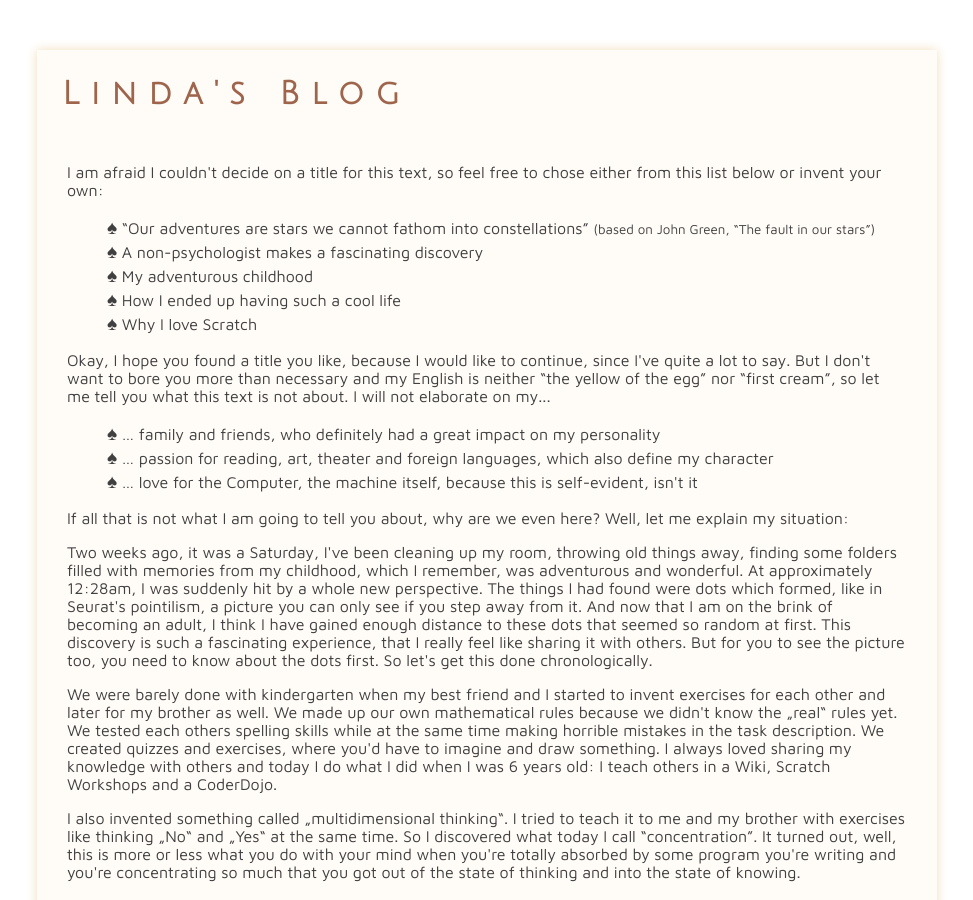
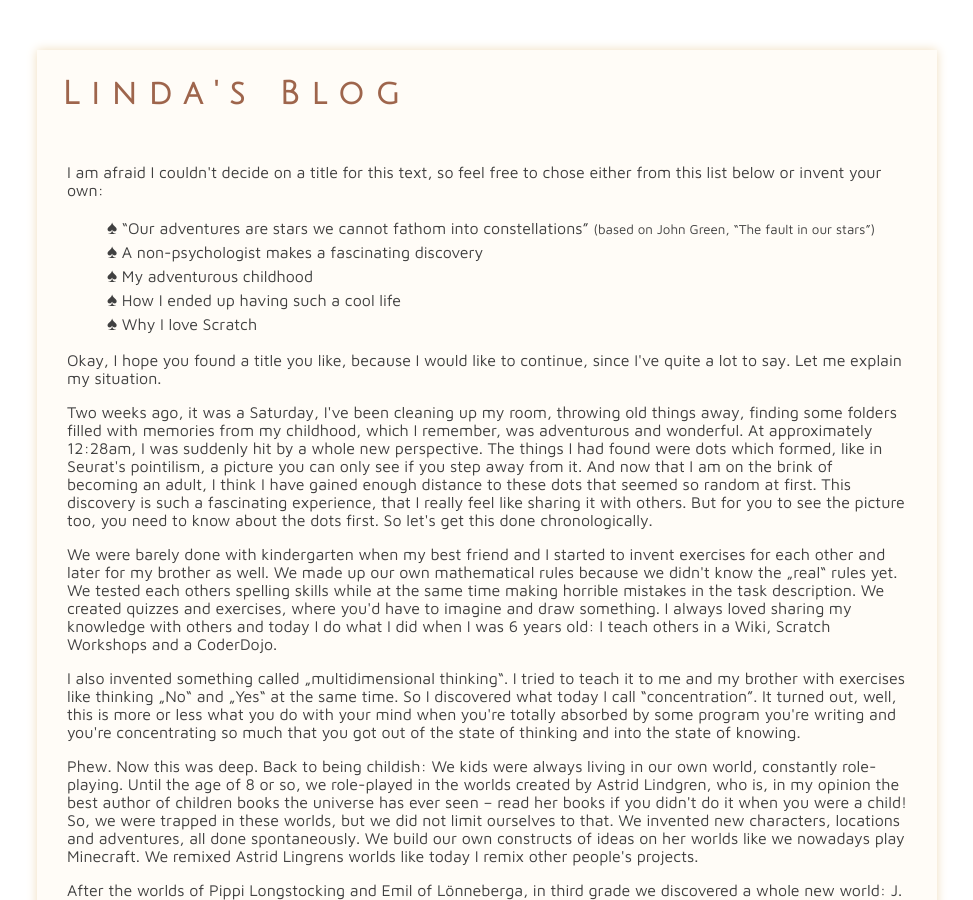
Before and after one commit to LiFaytheGoblin/LiFaytheGoblin.github.io, a Jekyll site: the page built from _posts/2015-08-31-insert-your-title-here.html, in a window 1280 px wide and 900 px high. Shown: the whole window, without its empty margins (153-1126 px from the left). Built offline with Jekyll 4.4.1, drawn with Linux system fonts in a browser that asks for light colours; comment, search, counter and statistics services are not loaded.

Commit message:
little changes

```diff
--- a/_posts/2015-08-31-insert-your-title-here.html
+++ b/_posts/2015-08-31-insert-your-title-here.html
@@ -13,18 +13,7 @@ I am afraid I couldn't decide on a title for this text, so feel free to chose ei
 </ul>
 
 <p>
-Okay, I hope you found a title you like, because I would like to continue, since I've quite a lot to say.
-But I don't want to bore you more than necessary and my English is neither “the yellow of the egg” nor “first cream”,
-so let me tell you what this text is not about. I will not elaborate on my...
-<ul>
-<li> … family and friends, who definitely had a great impact on my personality</li>
-<li> … passion for reading, art, theater and foreign languages, which also define my character</li>
-<li> … love for the Computer, the machine itself, because this is self-evident, isn't it</li>
-</ul>
-</p>
-
-<p>
-If all that is not what I am going to tell you about, why are we even here? Well, let me explain my situation:
+Okay, I hope you found a title you like, because I would like to continue, since I've quite a lot to say. Let me explain my situation.
 </p>
 
 <p>
```
